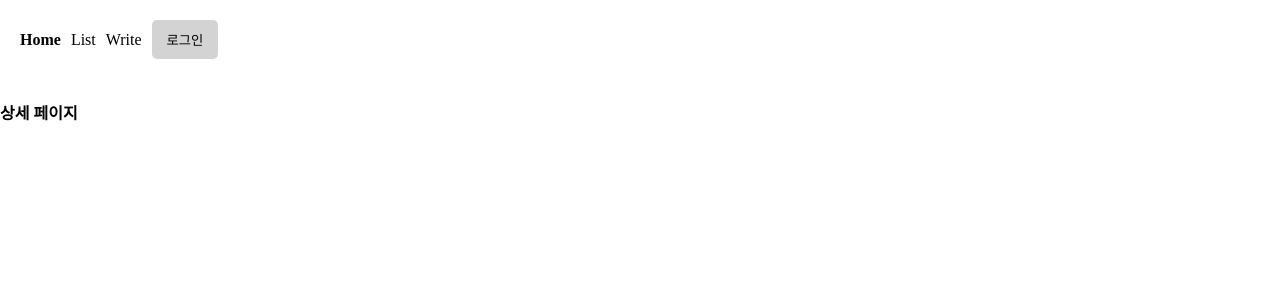
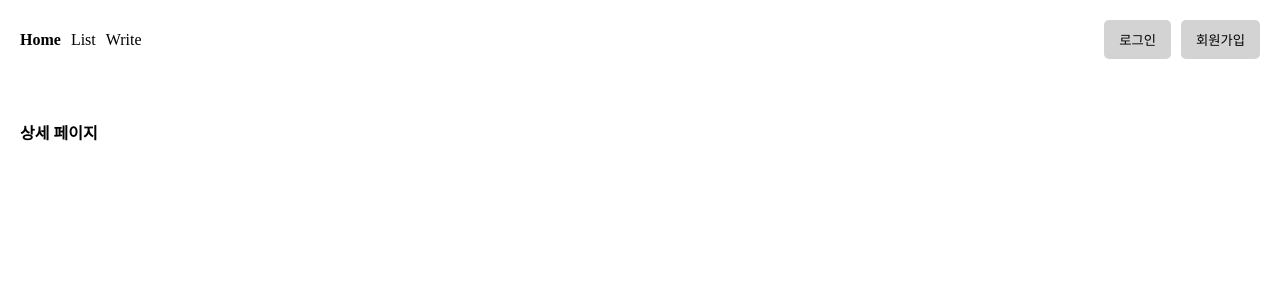
Before and after one commit to kyomin/next-beginner, a Next.js app in the folder board/: page /detail/1 in a window 1280 px wide. Shown: the top 300 px of the page. Built offline with nearby package versions, Linux system fonts and the light colour scheme; no server answers.

Commit message:
게시판 프로젝트 - 로그인 여부에 따라 노출 버튼 제어하기

```diff
--- /dev/null
+++ b/board/components/NavBar.js
@@ -0,0 +1,17 @@
+import Link from 'next/link';
+import AuthBtns from './auth/AuthBtns';
+
+export default function NavBar() {
+  return (
+    <div className='navbar'>
+      <div>
+        <Link href='/' className='logo'>
+          Home
+        </Link>
+        <Link href='/list'>List</Link>
+        <Link href='/write'>Write</Link>
+      </div>
+      <AuthBtns />
+    </div>
+  );
+}
--- /dev/null
+++ b/board/components/auth/AuthBtns.js
@@ -0,0 +1,36 @@
+'use client';
+import axios from 'axios';
+import LoginBtn from './LoginBtn';
+import LogoutBtn from './LogoutBtn';
+import RegisterBtn from './RegisterBtn';
+import { Fragment, useEffect, useState } from 'react';
+
+export default function AuthBtns() {
+  const [user, setUser] = useState(null);
+
+  useEffect(() => {
+    getUser();
+  }, []);
+
+  const getUser = async () => {
+    const response = await axios.get('/api/auth/me');
+
+    setUser(response.data ? response.data.user : null);
+  };
+
+  return (
+    <div>
+      {!user ? (
+        <Fragment>
+          <LoginBtn />
+          <RegisterBtn />
+        </Fragment>
+      ) : (
+        <Fragment>
+          <span className='mr-10'>{user.name}님 환영합니다.</span>
+          <LogoutBtn />
+        </Fragment>
+      )}
+    </div>
+  );
+}
--- a/board/components/LoginBtn.js
+++ b/board/components/auth/LoginBtn.js
@@ -2,5 +2,5 @@
 import { signIn } from 'next-auth/react';
 
 export default function LoginBtn() {
-  return <button onClick={() => signIn()}>로그인</button>;
+  return <button className='mr-10' onClick={() => signIn()}>로그인</button>;
 }
--- /dev/null
+++ b/board/components/auth/LogoutBtn.js
@@ -0,0 +1,6 @@
+'use client';
+import { signOut } from 'next-auth/react';
+
+export default function LogoutBtn() {
+  return <button onClick={() => signOut()}>로그아웃</button>;
+}
--- /dev/null
+++ b/board/components/auth/RegisterBtn.js
@@ -0,0 +1,8 @@
+'use client';
+import { useRouter } from 'next/navigation';
+
+export default function RegisterBtn() {
+  const router = useRouter();
+
+  return <button onClick={() => router.push('/register')}>회원가입</button>;
+}
--- a/board/package.json
+++ b/board/package.json
@@ -10,6 +10,7 @@
   },
   "dependencies": {
     "@next-auth/mongodb-adapter": "^1.1.3",
+    "axios": "^1.4.0",
     "bcrypt": "^5.1.0",
     "dotenv": "^16.0.3",
     "mongodb": "^5.5.0",
--- a/board/pages/_app.js
+++ b/board/pages/_app.js
@@ -8,22 +8,13 @@
  * 4. Global CSS는 이곳에 추가한다.
  * 5. 헤더와 푸터같이 공통적으로 사용하는 레이아웃은 이곳에 추가한다.
  */
+import NavBar from '@/components/NavBar';
 import '@/styles/globals.css';
-import Link from 'next/link';
-import LoginBtn from '../components/LoginBtn';
 
 export default function App({ Component, pageProps }) {
   return (
     <>
-      {/* Navigation Bar */}
-      <div className='navbar'>
-        <Link href='/' className='logo'>
-          Home
-        </Link>
-        <Link href='/list'>List</Link>
-        <Link href='/write'>Write</Link>
-        <LoginBtn />
-      </div>
+      <NavBar />
       <Component {...pageProps} />
     </>
   );
--- a/board/pages/detail/[_id]/index.js
+++ b/board/pages/detail/[_id]/index.js
@@ -3,7 +3,7 @@ import { ObjectId } from 'mongodb';
 
 export default function Detail({ post }) {
   return (
-    <div>
+    <div className='p-20'>
       <h4>상세 페이지</h4>
       <h4>{post.title}</h4>
       <p>{post.description}</p>
--- a/board/styles/globals.css
+++ b/board/styles/globals.css
@@ -8,6 +8,9 @@ a {
 }
 
 .navbar {
+  display: flex;
+  justify-content: space-between;
+  align-items: center;
   background: white;
   padding: 20px;
 }
@@ -48,6 +51,9 @@ a {
 .p-20 {
   padding: 20px;
 }
+.mr-10 {
+  margin-right: 10px;
+}
 input {
   box-sizing: border-box;
   padding: 10px;
```
Also changed, not shown: board/pages/api/auth/me.js (added, +25 -0 lines).
